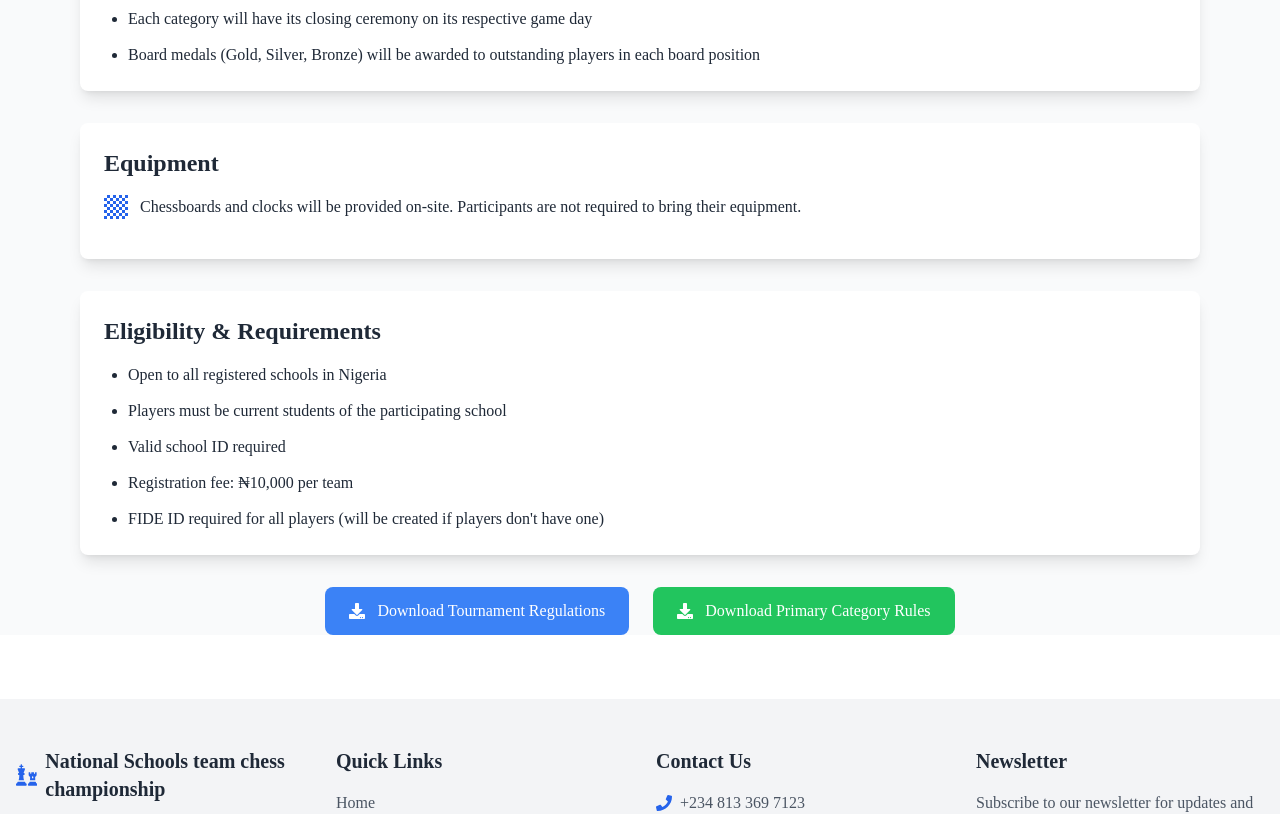
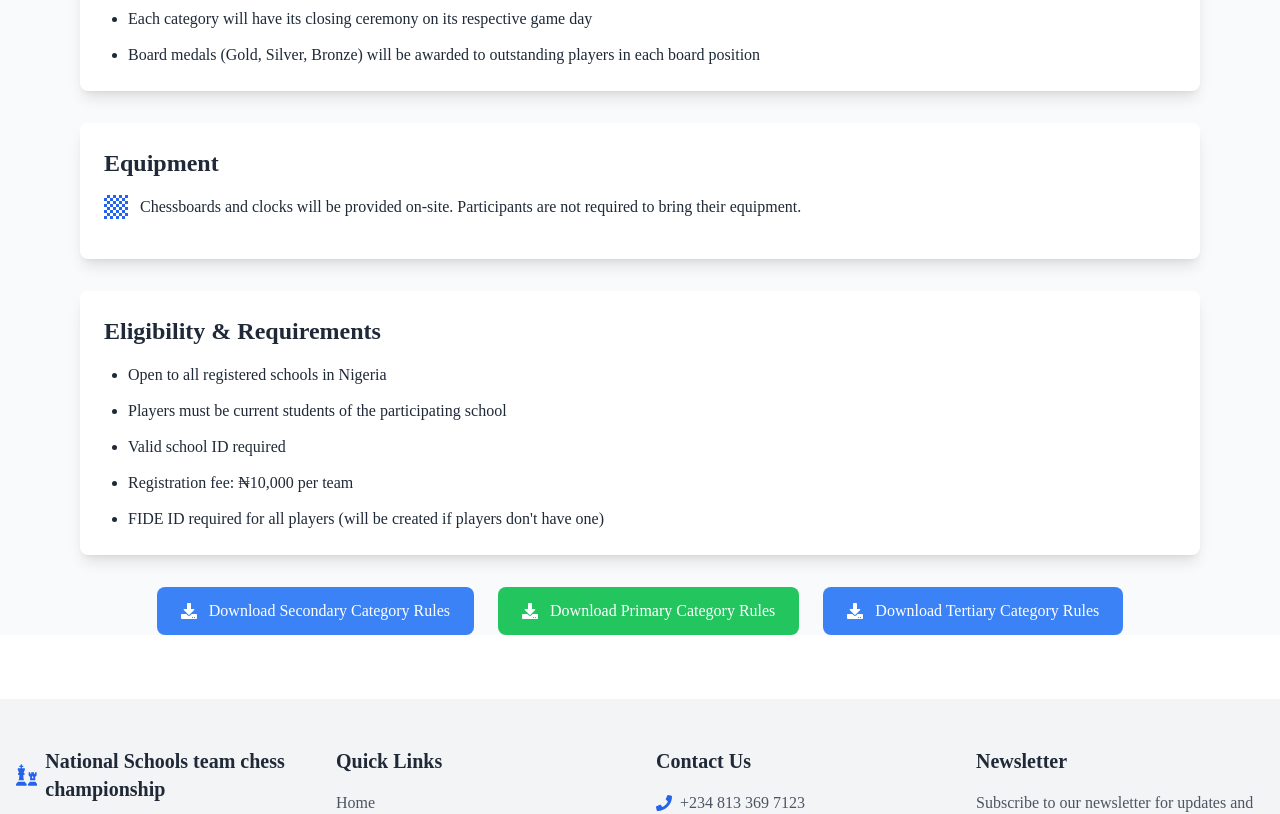
Before and after one commit to Sahar009/nigeriachessversion2, a React (Vite) app: page /tournament-details in a window 1280 px wide. Shown: the part 1033-1847 px from the top of the page. Built offline with nearby package versions, Linux system fonts and the light colour scheme; a web font is replaced by a local one.

Commit message:
tertiary pdf updated

```diff
--- a/src/pages/TournamentDetails.jsx
+++ b/src/pages/TournamentDetails.jsx
@@ -12,7 +12,7 @@ export const TournamentDetails = () => {
   };
 
   return (
-    <div className={`pt-24 min-h-screen ${isDarkMode ? 'bg-gray-900 text-white' : 'bg-gray-50 text-gray-800'}`}>
+    <div className={`pt-24 min-h-screen mb-10 ${isDarkMode ? 'bg-gray-900 text-white' : 'bg-gray-50 text-gray-800'}`}>
       <div className="container mx-auto px-6 md:px-20">
         {/* Header Section */}
         <div className="text-center mb-12">
@@ -133,7 +133,7 @@ export const TournamentDetails = () => {
         </div>
 
         {/* Download Regulations */}
-        <div className="flex flex-col md:flex-row justify-center gap-6 mb-16">
+        <div className="flex flex-col md:flex-row justify-center gap-6 mb-16 mx-10">
           <a
             href="/assets/Ecobank National School Team Chess Championship 20_250512_141810.pdf"
             download
@@ -144,7 +144,7 @@ export const TournamentDetails = () => {
             }`}
           >
             <FaDownload />
-            <span>Download Tournament Regulations</span>
+            <span>Download Secondary Category Rules</span>
           </a>
           <a
             href="/assets/Ecobank School Team Chess tournament Primary Category.pdf"
@@ -158,6 +158,18 @@ export const TournamentDetails = () => {
             <FaDownload />
             <span>Download Primary Category Rules</span>
           </a>
+          <a
+            href="/assets/Ecobank national School Team Chess Championship 2025 Tertiary.pdf"
+            download
+            className={`flex items-center justify-center gap-3 px-6 py-3 rounded-lg transition-colors ${
+              isDarkMode
+                ? 'bg-blue-600 hover:bg-blue-700 text-white'
+                : 'bg-blue-500 hover:bg-blue-600 text-white'
+            }`}
+          >
+            <FaDownload />
+            <span>Download Tertiary Category Rules</span>
+          </a>
         </div>
       </div>
     </div>
```
Also changed, not shown: 1 other file (tests, documents, lock files or other folders).
